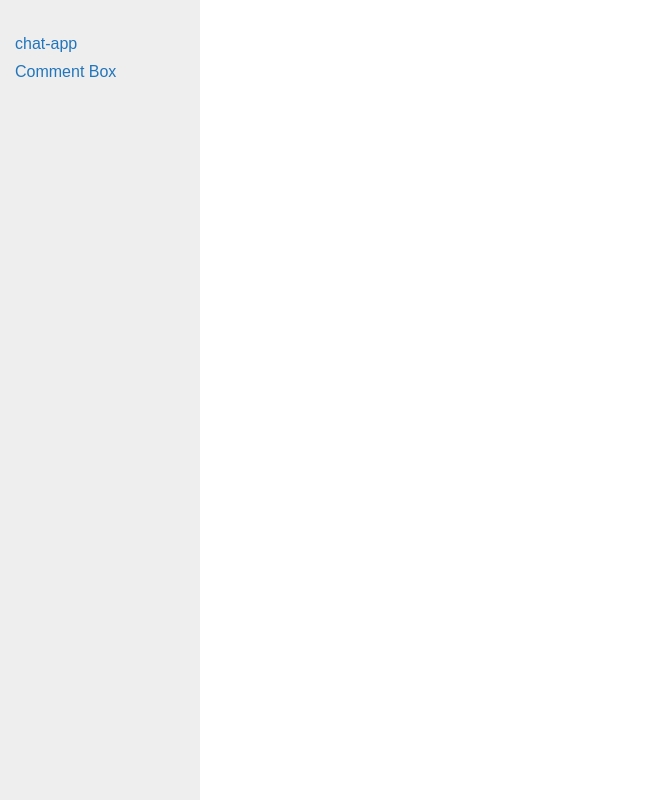
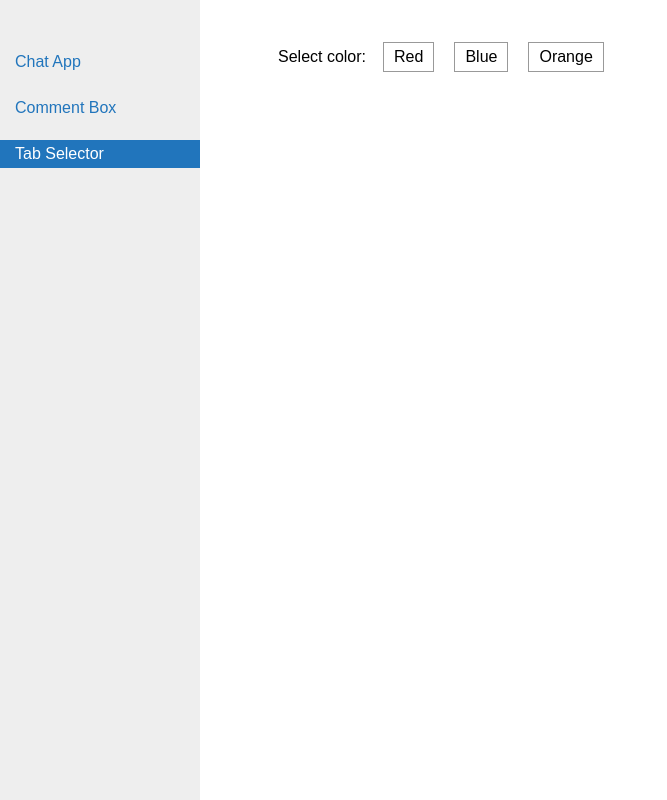
Before and after one commit to SiqiaoLi/small-components, a React (Create React App) app: page /tab-selector in a window 1280 px wide. Shown: the whole page, without its empty margins (0-667 px from the left). Built offline with nearby package versions, Linux system fonts and the light colour scheme.

Commit message:
add tab selector

```diff
--- a/src/App.js
+++ b/src/App.js
@@ -3,6 +3,7 @@ import Home from "./pages/Home";
 import ChatApp from "./pages/ChatApp";
 import SideNav from "./components/SideNav";
 import CommentBox from "./pages/CommentBox";
+import TabSelector from "./pages/TabSelector";
 import React from "react";
 import { BrowserRouter as Router, Switch, Route } from "react-router-dom";
 
@@ -16,6 +17,7 @@ function App() {
           <Route path="/" exact component={Home} />
           <Route path="/chat" component={ChatApp} />
           <Route path="/comment" component={CommentBox} />
+          <Route path="/tab-selector" component={TabSelector} />
         </Switch>
       </div>
     </Router>
--- a/src/components/GlobalStyles.js
+++ b/src/components/GlobalStyles.js
@@ -3,7 +3,7 @@ import { createGlobalStyle } from "styled-components";
 const GlobalStyles = createGlobalStyle`
   *{
     margin: 0;
-    padding: 0;
+    padding: 7px;
     box-sizing: border-box;
   }
 
--- a/src/components/SideNav.js
+++ b/src/components/SideNav.js
@@ -7,7 +7,7 @@ const SideNav = () => {
     <ul className="menu-list">
       <Link to="/chat">
         <li className={`${pathname === "/chat" ? "is-active" : ""}`}>
-          chat-app
+          Chat App
         </li>
       </Link>
       <Link to="/comment">
@@ -15,6 +15,11 @@ const SideNav = () => {
           Comment Box
         </li>
       </Link>
+      <Link to="/tab-selector">
+        <li className={`${pathname === "/tab-selector" ? "is-active" : ""}`}>
+          Tab Selector
+        </li>
+      </Link>
     </ul>
   );
 };
--- /dev/null
+++ b/src/pages/TabSelector.css
@@ -0,0 +1,24 @@
+.tab-selector {
+  display: inline-block;
+}
+
+.tab-selector ul {
+  display: inline;
+  padding: 0;
+  margin: 0;
+  list-style: none;
+}
+
+.tab-selector li {
+  display: inline-block;
+  padding: 5px 10px;
+  margin: 0 10px;
+  border: 1px solid #999;
+  cursor: pointer;
+}
+
+.tab-selector li.selected {
+  background-color: #777;
+  color: #fff;
+  border-color: #777;
+}
--- /dev/null
+++ b/src/pages/TabSelector.js
@@ -0,0 +1,43 @@
+import { useState } from "react";
+import "./TabSelector.css";
+
+const TabSelector = () => {
+  const [color, setColor] = useState(null);
+
+  return (
+    <div>
+      Select color:
+      <TabSelectorInside
+        options={options}
+        color={color}
+        onChange={(c) => setColor(c)}
+      />
+    </div>
+  );
+};
+
+const options = [
+  { name: "Red", value: "red" },
+  { name: "Blue", value: "blue" },
+  { name: "Orange", value: "orange" },
+];
+
+const TabSelectorInside = ({ options, color, onChange }) => {
+  return (
+    <div className="tab-selector">
+      <ul>
+        {options.map((opt) => (
+          <li
+            key={opt.value}
+            className={`tab-item ${opt.value === color ? "selected" : ""}`}
+            onClick={() => onChange(opt.value)}
+          >
+            {opt.name}
+          </li>
+        ))}
+      </ul>
+    </div>
+  );
+};
+
+export default TabSelector;
```
